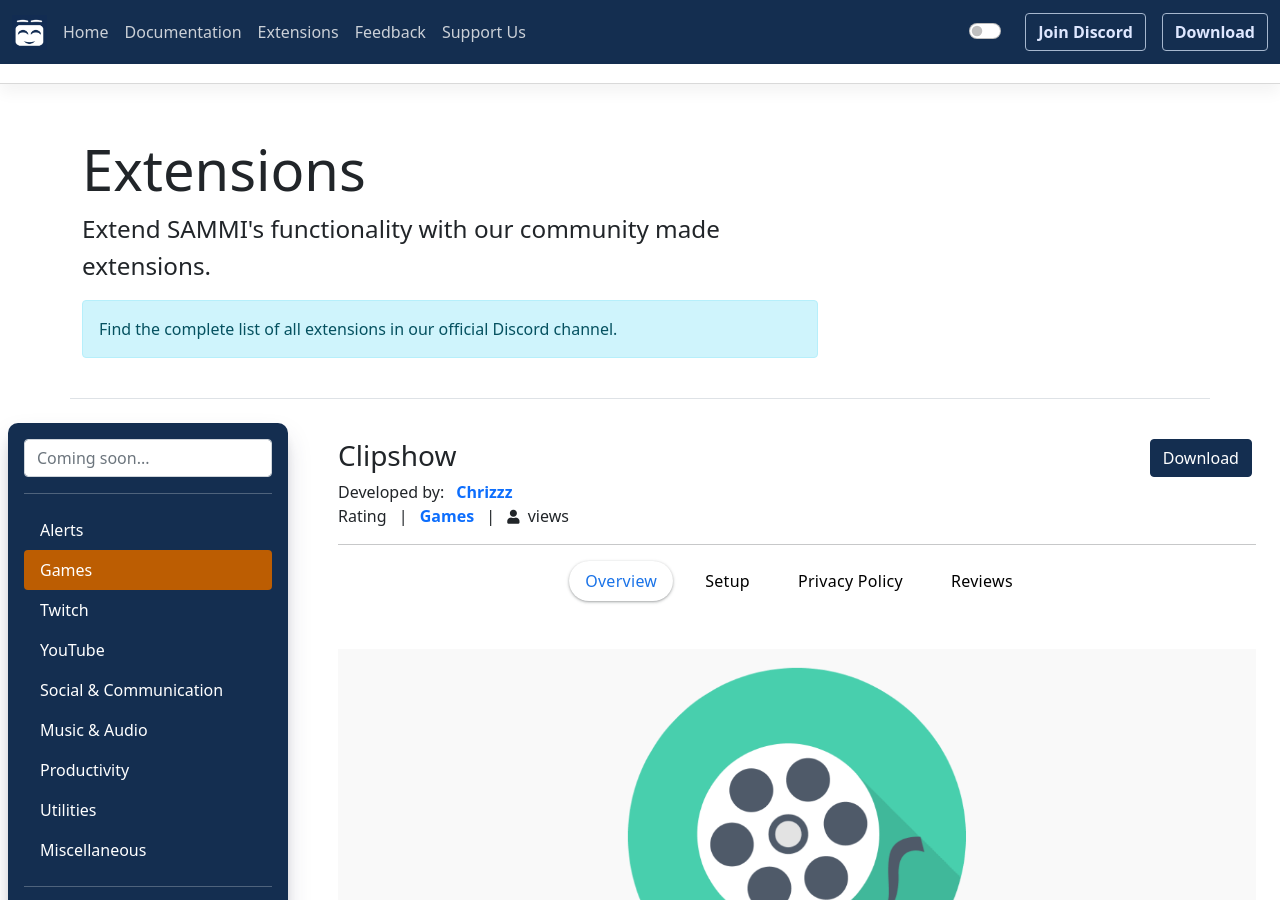
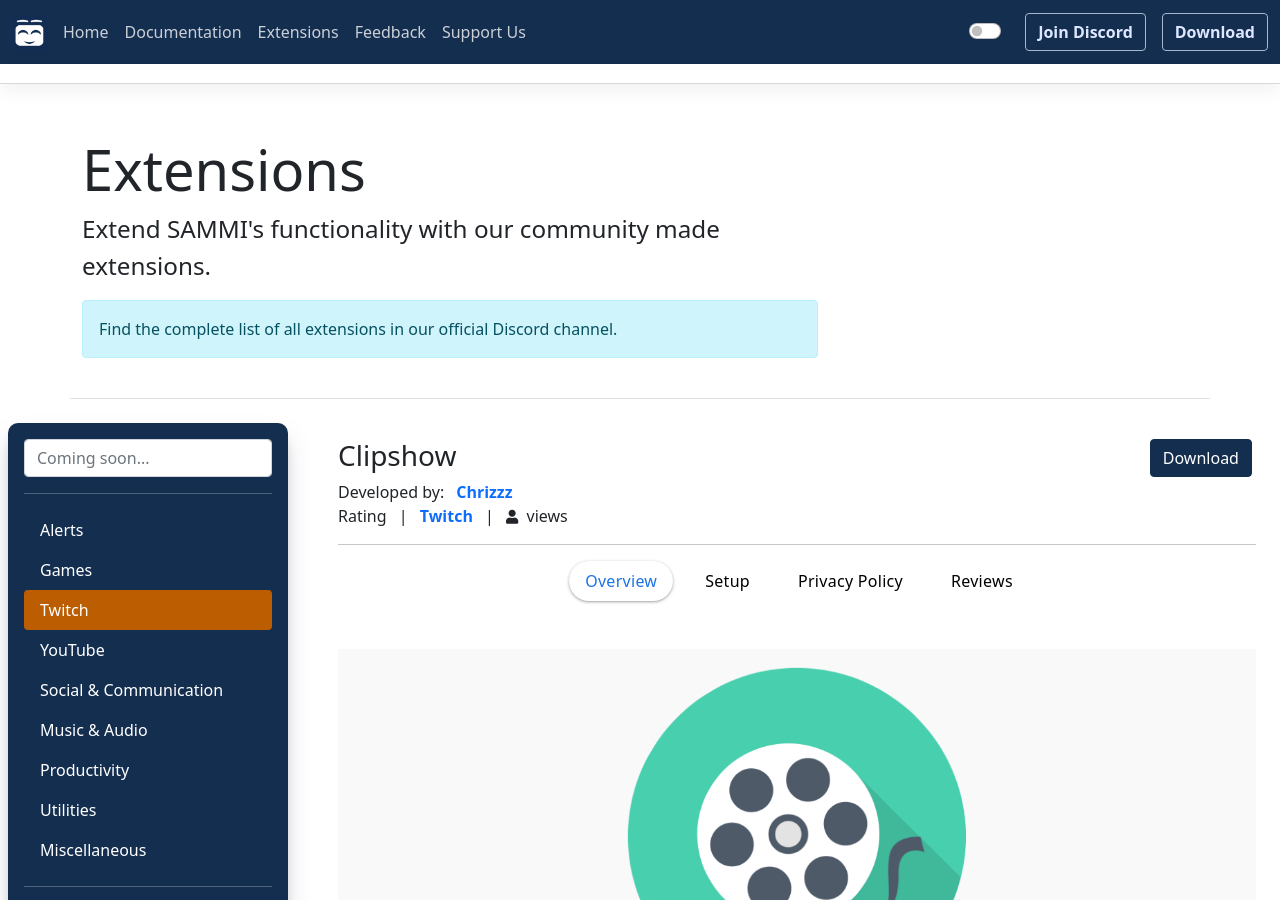
Before and after one commit to SAMMISolutions/SAMMISolutions.github.io, a Jekyll site: the page built from collections/_extensions/clipshow.md, in a window 1280 px wide and 900 px high. Built offline with Jekyll 4.4.1, drawn with Linux system fonts in a browser that asks for light colours; comment, search, counter and statistics services are not loaded.

Commit message:
Update clipshow.md

```diff
--- a/collections/_extensions/clipshow.md
+++ b/collections/_extensions/clipshow.md
@@ -3,9 +3,9 @@
 title: Clipshow
 slug: clipshow
 desc: Plays random clips of your channel in your choosen scenes until you leave them
-category: games
+category: twitch
 date: '2024-12-09T00:00:00-00:00'
-permalink: extensions/games/clipshow
+permalink: extensions/twitch/clipshow
 download_url: https://ko-fi.com/s/657a802fb7
 developer_name: Chrizzz
 developer_url: https://linktr.ee/chrizzz_1508
```
